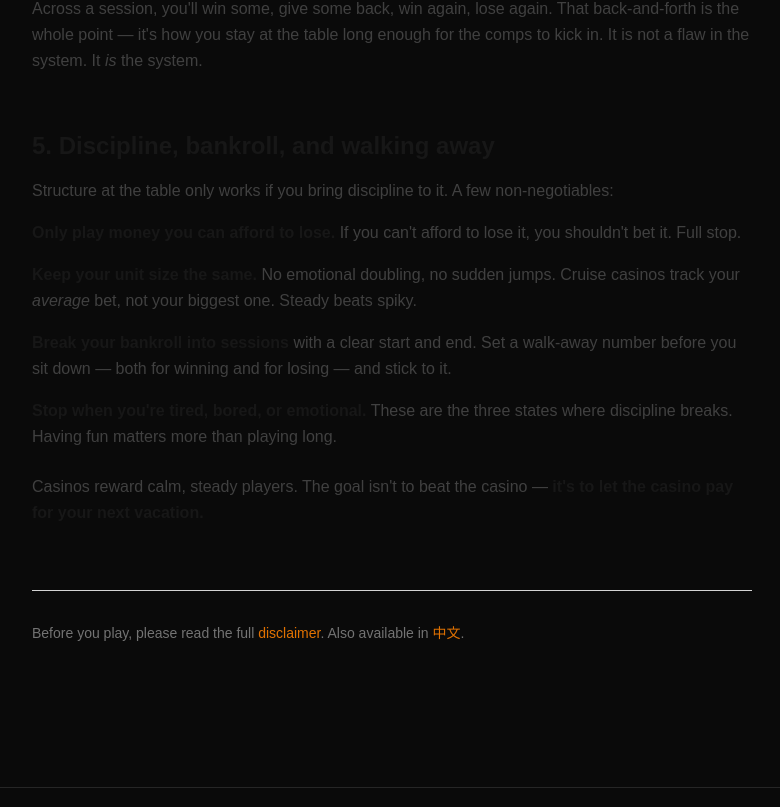
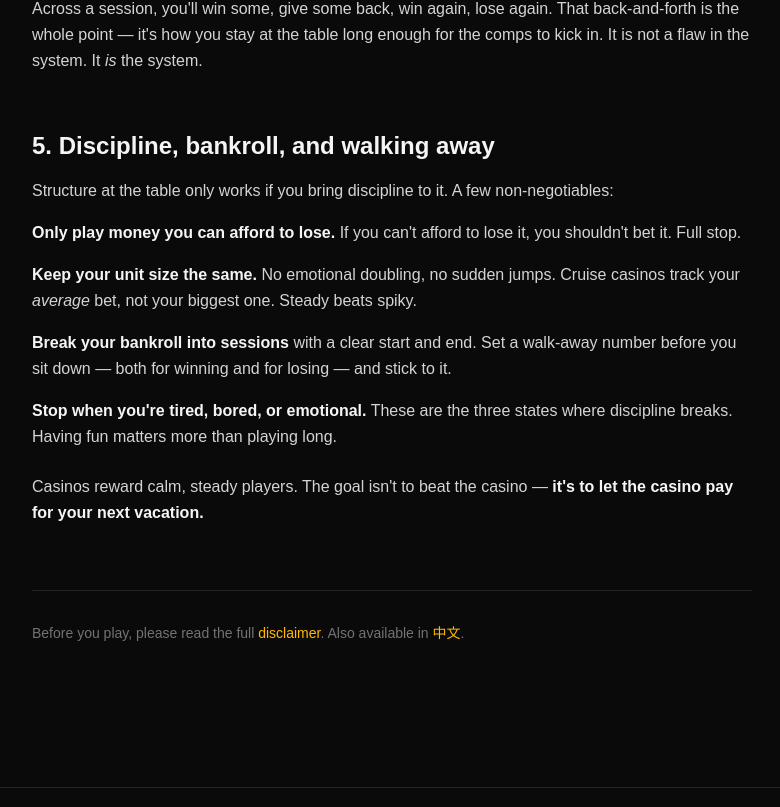
Before and after one commit to LYMX4KL/layfive-web, a Next.js app: page /learn in a window 1280 px wide. Shown: the part 1913-2720 px from the top of the page, without its empty margins (248-1028 px from the left). Built offline with nearby package versions, Linux system fonts and the light colour scheme.

Commit message:
Revert learn page to dark theme (fix paired with globals.css dark restore)
Updated text color classes for improved readability.

```diff
--- a/src/app/learn/page.tsx
+++ b/src/app/learn/page.tsx
@@ -6,14 +6,14 @@ export const metadata = {
 
 export default function LearnPage() {
   return (
-    <div className="mx-auto max-w-3xl px-6 py-20 text-neutral-700 leading-relaxed">
-      <h1 className="text-4xl font-bold text-neutral-900">Learn LayFive</h1>
-      <p className="mt-3 text-xl text-neutral-600">
+    <div className="mx-auto max-w-3xl px-6 py-20 text-neutral-300 leading-relaxed">
+      <h1 className="text-4xl font-bold text-neutral-100">Learn LayFive</h1>
+      <p className="mt-3 text-xl text-neutral-400">
         Make your bankroll last. Let the casino pay for your next cruise.
       </p>
 
-      <p className="mt-8 text-lg text-neutral-800">
-        <strong className="text-neutral-900">
+      <p className="mt-8 text-lg text-neutral-200">
+        <strong className="text-neutral-100">
           LayFive isn&apos;t a system to beat roulette. It&apos;s a way to play longer,
           stay in control, and earn the comps that make cruise casinos worth visiting.
         </strong>
@@ -28,7 +28,7 @@ export default function LearnPage() {
 
       <p className="mt-4">Here&apos;s everything you need to know before your next cruise.</p>
 
-      <h2 className="mt-14 text-2xl font-semibold text-neutral-900">1. Who this is for</h2>
+      <h2 className="mt-14 text-2xl font-semibold text-neutral-100">1. Who this is for</h2>
       <p className="mt-4">
         LayFive is for cruise guests and casual players who want free cruises, free
         rooms, free drinks, free play, and the kind of casino offers that only come
@@ -41,17 +41,17 @@ export default function LearnPage() {
         long enough to earn anything. LayFive is the discipline.
       </p>
       <p className="mt-4">
-        <strong className="text-neutral-900">What LayFive is NOT:</strong> a winning
+        <strong className="text-neutral-100">What LayFive is NOT:</strong> a winning
         system, a guarantee, a recovery strategy, or a tool for aggressive betting.
       </p>
 
-      <h2 className="mt-14 text-2xl font-semibold text-neutral-900">
+      <h2 className="mt-14 text-2xl font-semibold text-neutral-100">
         2. Why casinos give free cruises
       </h2>
       <p className="mt-4">
         Casinos don&apos;t reward winners. They reward{" "}
-        <strong className="text-neutral-900">time played</strong> and{" "}
-        <strong className="text-neutral-900">average bet</strong> &mdash; how long
+        <strong className="text-neutral-100">time played</strong> and{" "}
+        <strong className="text-neutral-100">average bet</strong> &mdash; how long
         you sit and how steadily you wager. A calm player betting small for three
         hours is worth far more to the casino than a lucky player who hits big and
         walks away in ten minutes.
@@ -67,12 +67,12 @@ export default function LearnPage() {
         big win &mdash; it&apos;s the next free cabin.
       </p>
 
-      <h2 className="mt-14 text-2xl font-semibold text-neutral-900">
+      <h2 className="mt-14 text-2xl font-semibold text-neutral-100">
         3. Coverage, not prediction
       </h2>
       <p className="mt-4">
         Roulette has 37 numbers. LayFive covers{" "}
-        <strong className="text-neutral-900">18 of them</strong> &mdash; almost half
+        <strong className="text-neutral-100">18 of them</strong> &mdash; almost half
         the wheel &mdash; in one balanced package:
       </p>
       <ul className="mt-4 space-y-2 list-disc pl-6">
@@ -82,7 +82,7 @@ export default function LearnPage() {
         <li>9 red / 9 black, 6 per dozen, 6 per column</li>
       </ul>
       <p className="mt-4">
-        This does <strong className="text-neutral-900">not</strong> change the odds.
+        This does <strong className="text-neutral-100">not</strong> change the odds.
         Every number still has the same chance on every spin. What it does is keep
         you <em>often involved</em> instead of all-in on a guess. You&apos;re not
         buying a win &mdash; you&apos;re buying time.
@@ -94,22 +94,22 @@ export default function LearnPage() {
         the next one.
       </p>
 
-      <h2 className="mt-14 text-2xl font-semibold text-neutral-900">
+      <h2 className="mt-14 text-2xl font-semibold text-neutral-100">
         4. The rhythm: back and forth
       </h2>
       <p className="mt-4">Here&apos;s what a LayFive session actually feels like:</p>
       <p className="mt-4">
-        <strong className="text-neutral-900">When a straight number hits</strong>{" "}
+        <strong className="text-neutral-100">When a straight number hits</strong>{" "}
         &mdash; a big pop. One hit covers many small losses and gives you breathing
         room.
       </p>
       <p className="mt-4">
-        <strong className="text-neutral-900">When a split hits</strong> &mdash; a
+        <strong className="text-neutral-100">When a split hits</strong> &mdash; a
         smaller win, but it keeps the session alive and slows the bleed on a rough
         streak.
       </p>
       <p className="mt-4">
-        <strong className="text-neutral-900">When everything misses</strong> &mdash;
+        <strong className="text-neutral-100">When everything misses</strong> &mdash;
         yes, it happens, and it&apos;s normal. Because every bet is small and spread
         out, losses come slowly, not in one brutal stroke.
       </p>
@@ -120,7 +120,7 @@ export default function LearnPage() {
         system. It <em>is</em> the system.
       </p>
 
-      <h2 className="mt-14 text-2xl font-semibold text-neutral-900">
+      <h2 className="mt-14 text-2xl font-semibold text-neutral-100">
         5. Discipline, bankroll, and walking away
       </h2>
       <p className="mt-4">
@@ -128,25 +128,25 @@ export default function LearnPage() {
         non-negotiables:
       </p>
       <p className="mt-4">
-        <strong className="text-neutral-900">
+        <strong className="text-neutral-100">
           Only play money you can afford to lose.
         </strong>{" "}
         If you can&apos;t afford to lose it, you shouldn&apos;t bet it. Full stop.
       </p>
       <p className="mt-4">
-        <strong className="text-neutral-900">Keep your unit size the same.</strong>{" "}
+        <strong className="text-neutral-100">Keep your unit size the same.</strong>{" "}
         No emotional doubling, no sudden jumps. Cruise casinos track your{" "}
         <em>average</em> bet, not your biggest one. Steady beats spiky.
       </p>
       <p className="mt-4">
-        <strong className="text-neutral-900">
+        <strong className="text-neutral-100">
           Break your bankroll into sessions
         </strong>{" "}
         with a clear start and end. Set a walk-away number before you sit down
         &mdash; both for winning and for losing &mdash; and stick to it.
       </p>
       <p className="mt-4">
-        <strong className="text-neutral-900">
+        <strong className="text-neutral-100">
           Stop when you&apos;re tired, bored, or emotional.
         </strong>{" "}
         These are the three states where discipline breaks. Having fun matters more
@@ -155,19 +155,19 @@ export default function LearnPage() {
       <p className="mt-6">
         Casinos reward calm, steady players. The goal isn&apos;t to beat the casino
         &mdash;{" "}
-        <strong className="text-neutral-900">
+        <strong className="text-neutral-100">
           it&apos;s to let the casino pay for your next vacation.
         </strong>
       </p>
 
-      <div className="mt-16 pt-8 border-t border-neutral-300 text-sm text-neutral-500">
+      <div className="mt-16 pt-8 border-t border-neutral-800 text-sm text-neutral-500">
         <p>
           Before you play, please read the full{" "}
-          <a href="/disclaimer" className="text-amber-600 hover:underline">
+          <a href="/disclaimer" className="text-amber-400 hover:underline">
             disclaimer
           </a>
           . Also available in{" "}
-          <a href="/zh/learn" className="text-amber-600 hover:underline">
+          <a href="/zh/learn" className="text-amber-400 hover:underline">
             中文
           </a>
           .
```
